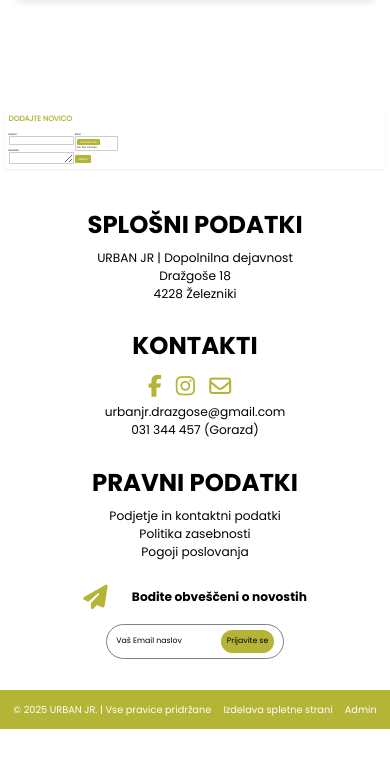
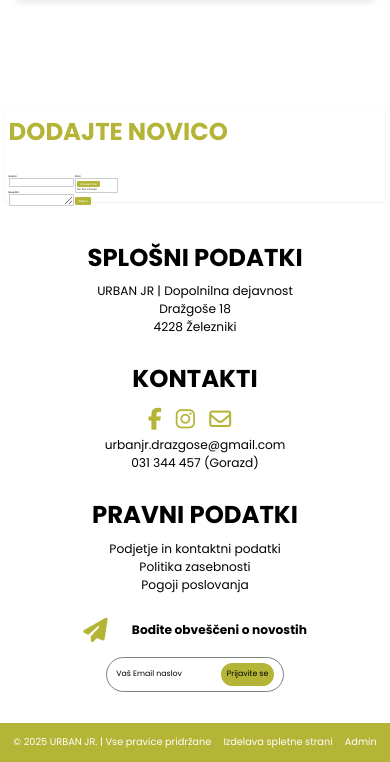
Before and after one commit to PintarBusiness/urbanjr, a Flask app: page /pregled in a window 390 px wide. Shown: the part 1504-2266 px from the top of the page. Before the commit the page ends 2233 px from the top, so only its background shows below. Run offline with Flask 2, Linux system fonts and the light colour scheme; the visitor is signed in with stand-in values (Sample User, id 1); data that the repository does not hold is empty.

Commit message:
Css začetek za telefon pregled  novice

```diff
--- a/static/css/slog.css
+++ b/static/css/slog.css
@@ -3388,6 +3388,7 @@ body.modal-open #novica-modal .modal-zapri {
     font-weight: bold;
     font-family: 'Poppins', sans-serif;
     margin-bottom: 1em;
+    font-family: Poppins-Bold;
 }
 
 .dodajanjenovic form
@@ -3527,6 +3528,16 @@ body.modal-open #novica-modal .modal-zapri {
     {
         max-height: 40em;
     }
+
+    .dodajanjenovic h1
+    {
+        font-size: 10em;
+    }
+
+    .besedilono
+    {
+
+    }
 }
 
 /* Pravno */
--- a/zaloga.json
+++ b/zaloga.json
@@ -1 +1 @@
-{"_default": {"1": {"izdelek": "JAJCA", "kolicina": 25}, "2": {"izdelek": "PI\u0160\u010cANCI", "kolicina": 74}, "3": {"izdelek": "MLEKO", "kolicina": 77}, "4": {"izdelek": "ZELENJAVA", "kolicina": 96}, "5": {"izdelek": "GOVEDINA", "kolicina": 95}}}
+{"_default": {"1": {"izdelek": "JAJCA", "kolicina": 20}, "2": {"izdelek": "PI\u0160\u010cANCI", "kolicina": 74}, "3": {"izdelek": "MLEKO", "kolicina": 77}, "4": {"izdelek": "ZELENJAVA", "kolicina": 96}, "5": {"izdelek": "GOVEDINA", "kolicina": 95}}}
```
